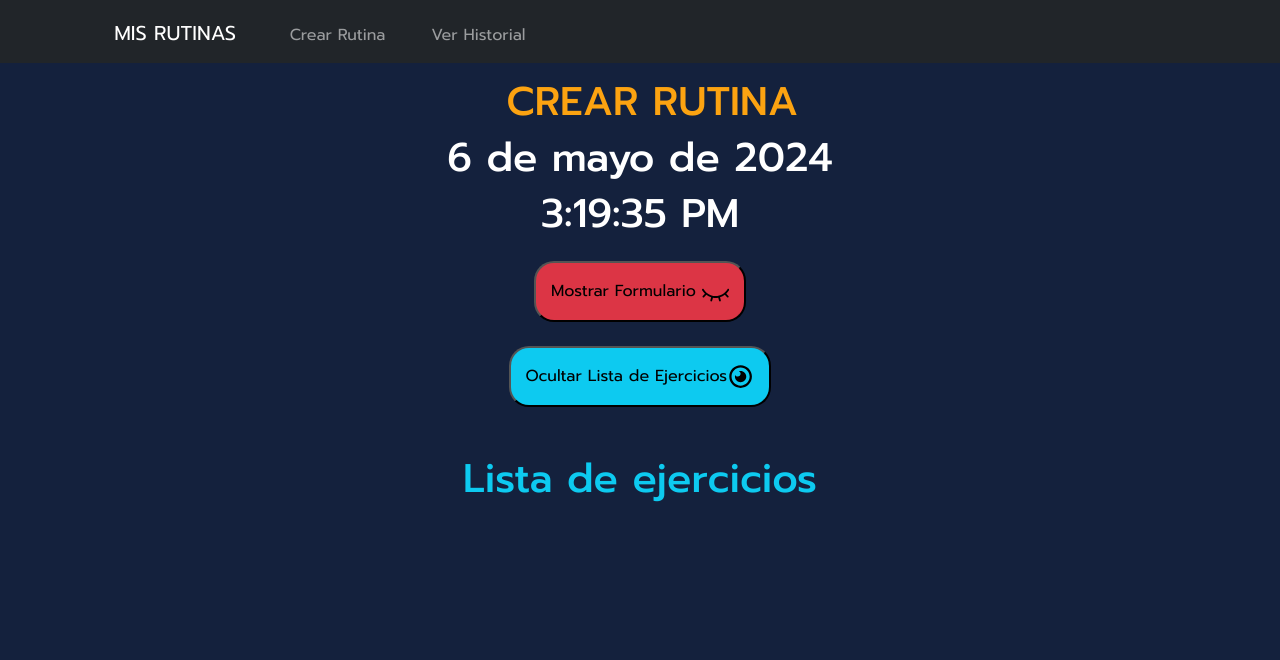
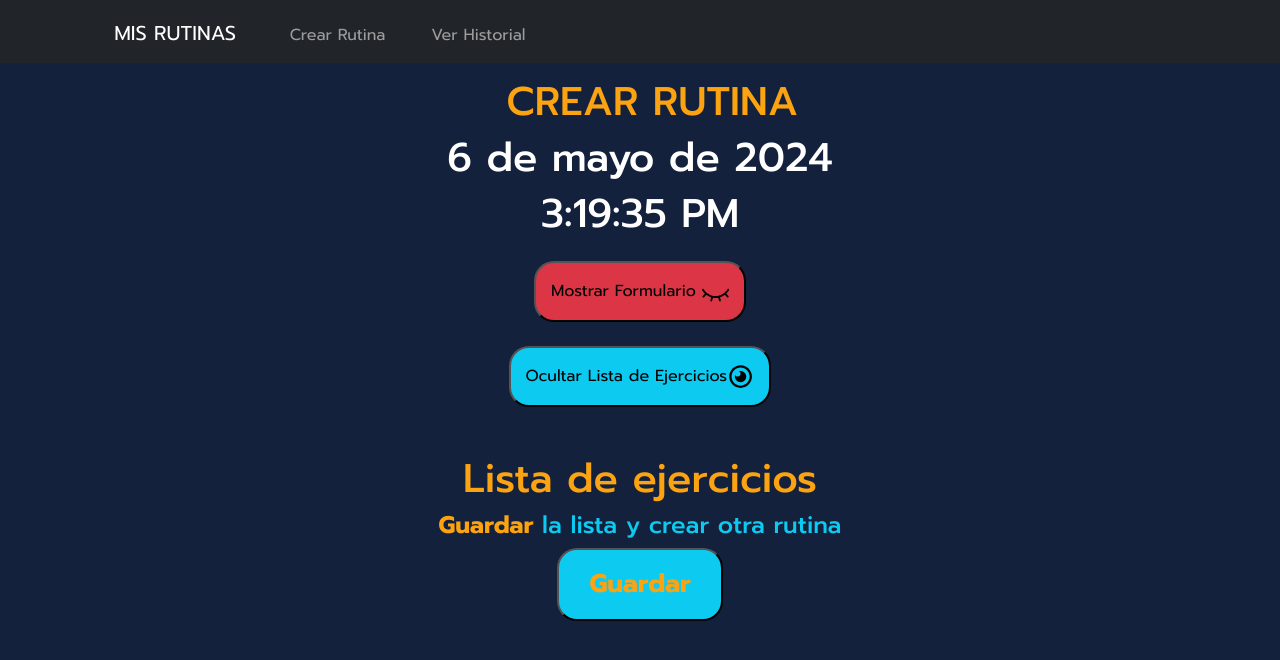
Before and after one commit to jaysenhl/WTV4, a React (Vite) app: page /create-workout in a window 1280 px wide. Both pictures are taken after a click on the button "Mostrar Lista de Ejercicios". Shown: the top 660 px of the page. Built offline with nearby package versions, Linux system fonts and the light colour scheme; some icons are missing.

Commit message:
added a savebtn. not working yet. it will be first for saving to indexeddb. then later appwrite will be implemented

```diff
--- a/src/components/CreateWorkout.jsx
+++ b/src/components/CreateWorkout.jsx
@@ -183,8 +183,12 @@ function CreateWorkout(){
             </div>
             <div ref={exerciseListRef} style={{ overflow: 'hidden' }}>
                 <div className="listaEjercicio text-center mt-4 mb-4">
-                    <h1 className="text-info">Lista de ejercicios</h1>
+                    <h1 className="title">Lista de ejercicios</h1>
                     <Exercise/>
+                    <div className="saveBtnBox">
+                        <h4 className="text-info"><strong className="title">Guardar</strong> la lista y crear otra rutina</h4>
+                        <button className="saveBtn bg-info"><strong>Guardar</strong></button>
+                    </div>
                 </div>
             </div>
         </>
--- a/src/components/RestConfigurator.jsx
+++ b/src/components/RestConfigurator.jsx
@@ -33,7 +33,7 @@ function RestConfigurator() {
                         Swal.fire({
                             icon: 'success',
                             title: 'Descanso terminado!',
-                            html: '<b style="font-size: 1.5rem;">¡Tiempo de volver al trabajo!</b>',
+                            html: '<b style="font-size: 1.5rem;">¡PRÓXIMO SET!!</b>',
                             confirmButtonColor: '#3085d6',
                             confirmButtonText: 'OK'
                         });
--- a/src/index.css
+++ b/src/index.css
@@ -146,3 +146,16 @@ form {
   flex-direction: column;
   align-items: center;
 }
+
+.saveBtnBox {
+  display: flex;
+  flex-direction: column;
+  align-items: center;
+}
+
+.saveBtn {
+  font-size: 1.6rem;
+  border-radius: 20px;
+  color:#fca311;
+  padding: 15px 30px;
+}
```
